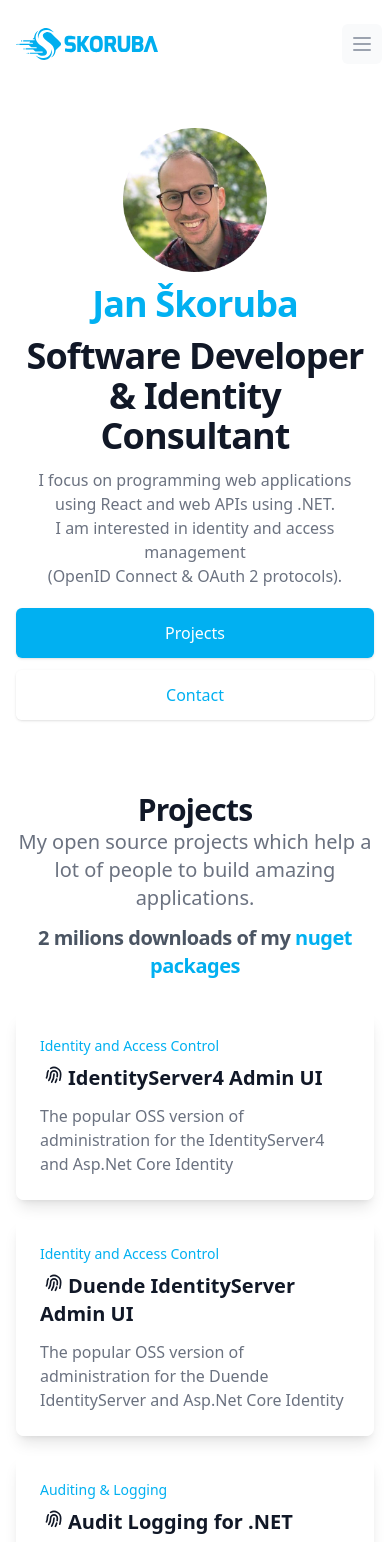
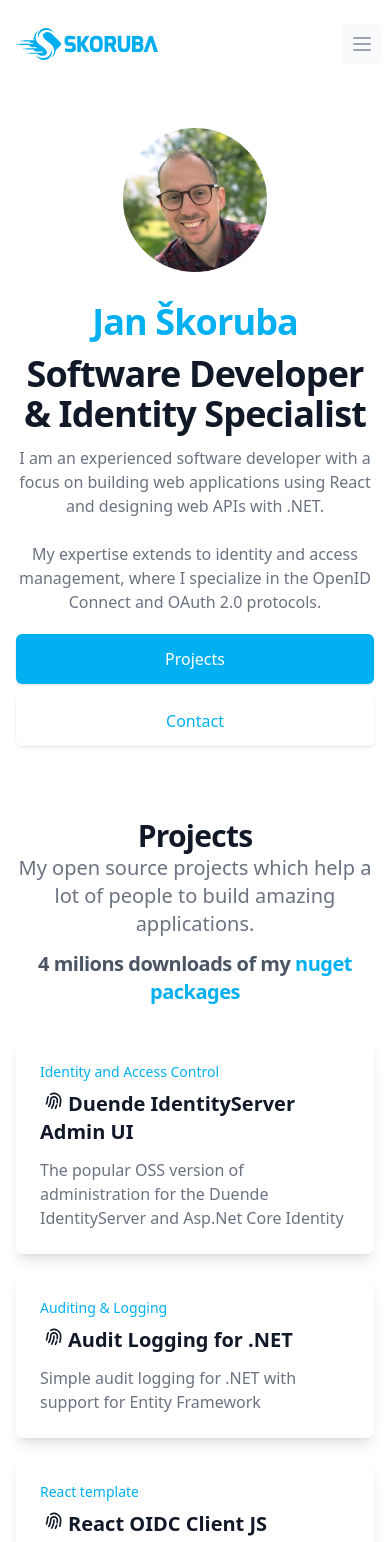
Before and after one commit to skoruba/skoruba.github.io, a React (Create React App) app: page / in a window 390 px wide. Shown: the top 1542 px of the page. Built offline with nearby package versions, Linux system fonts and the light colour scheme.

Commit message:
Change text

```diff
--- a/package.json
+++ b/package.json
@@ -23,7 +23,7 @@
     "test": "react-scripts test",
     "eject": "react-scripts eject",
     "predeploy": "npm run build",
-    "deploy": "gh-pages -d build"
+    "deploy": "gh-pages -d build --cname skoruba.com"
   },
   "eslintConfig": {
     "extends": [
--- a/public/index.html
+++ b/public/index.html
@@ -9,7 +9,7 @@
       content="Jan Škoruba - Software Developer & Identity Consultant"
     />
     <link rel="apple-touch-icon" href="%PUBLIC_URL%/logo192.png" />
-    <title>Jan Škoruba - Software Developer & Identity Consultant</title>
+    <title>Jan Škoruba - Software Developer & Identity Specialist</title>
   </head>
   <body>
     <noscript>You need to enable JavaScript to run this app.</noscript>
--- a/src/components/Main.tsx
+++ b/src/components/Main.tsx
@@ -1,23 +1,28 @@
-import jan from '../images/jan.png';
+import jan from "../images/jan.png";
 
 const Main = () => {
   return (
     <main className="mt-16 mx-auto max-w-7xl px-4 sm:mt-12">
       <div className="text-center">
         <div className="mb-3">
-          <img alt="Jan Skoruba" src={jan} className="mx-auto w-36" />
+          <img
+            alt="Jan Skoruba"
+            src={jan}
+            className="personal-img mx-auto w-36"
+          />
         </div>
         <h1 className="text-4xl tracking-tight font-extrabold text-blue-600 sm:text-5xl md:text-6xl">
           Jan Škoruba
         </h1>
         <h2 className="mt-3 text-4xl tracking-tight font-extrabold text-gray-900 sm:text-3xl md:text-4xl">
-          Software Developer & Identity Consultant
+          Software Developer & Identity Specialist
         </h2>
 
         <p className="mt-3 max-w-md mx-auto text-base text-gray-500 sm:text-lg md:mt-5 md:text-xl md:max-w-3xl">
-          I focus on programming web applications using React and web APIs using
-          .NET. <br />I am interested in identity and access management <br />{' '}
-          (OpenID Connect & OAuth 2 protocols).
+          I am an experienced software developer with a focus on building web
+          applications using React and designing web APIs with .NET. <br />
+          <br /> My expertise extends to identity and access management, where I
+          specialize in the OpenID Connect and OAuth 2.0 protocols.
         </p>
         <div className="mt-5 max-w-md mx-auto sm:flex sm:justify-center md:mt-8">
           <div className="rounded-md shadow">
--- a/src/components/Projects.tsx
+++ b/src/components/Projects.tsx
@@ -1,5 +1,5 @@
-import posts from '../data/projects.json';
-import { FingerPrintIcon } from '@heroicons/react/outline';
+import posts from "../data/projects.json";
+import { FingerPrintIcon } from "@heroicons/react/outline";
 
 const Projects = () => {
   return (
@@ -17,7 +17,7 @@
             applications.
           </div>
           <div className="mt-3 text-1xl tracking-tight font-extrabold text-gray-600 sm:text-1xl">
-            2 milions downloads of my{' '}
+            4 milions downloads of my{" "}
             <a
               className="text-blue-600"
               target="_blank"
@@ -29,7 +29,7 @@
           </div>
         </div>
       </div>
-      <div className="mt-8 max-w-lg mx-auto grid gap-5 lg:grid-cols-2 lg:max-w-none">
+      <div className="mt-8 max-w-lg mx-auto grid gap-5 lg:grid-cols-3 lg:max-w-none">
         {posts.map((post) => (
           <div
             key={post.title}
--- a/src/data/projects.json
+++ b/src/data/projects.json
@@ -1,10 +1,4 @@
 [
-  {
-    "title": "IdentityServer4 Admin UI",
-    "href": "https://github.com/skoruba/IdentityServer4.Admin",
-    "category": { "name": "Identity and Access Control", "href": "#" },
-    "description": "The popular OSS version of administration for the IdentityServer4 and Asp.Net Core Identity"
-  },
   {
     "title": "Duende IdentityServer Admin UI",
     "href": "https://github.com/skoruba/Duende.IdentityServer.Admin",
--- a/src/styles/App.css
+++ b/src/styles/App.css
@@ -2,3 +2,8 @@
   height: 20px;
   margin-right: 7px;
 }
+
+.personal-img{
+  margin-top: 30px;
+  margin-bottom: 30px;
+}
```
